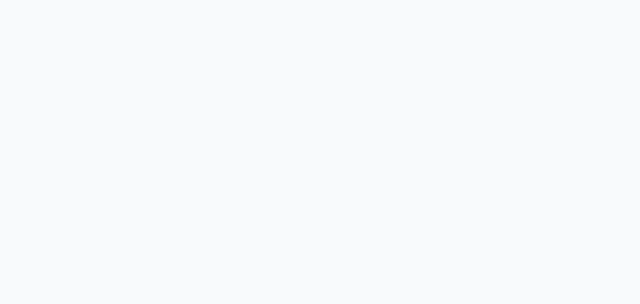
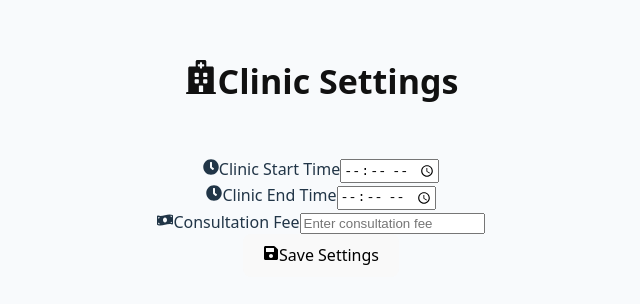
Before and after one commit to Hrithikrao86/clinora-frontend, a React (Vite) app in the folder vite-project/: page /settings/clinic in a window 1280 px wide. Before the commit this address had no page. Shown: the part 248-552 px from the top of the page, without its empty margins (319-959 px from the left). Built offline with nearby package versions, Linux system fonts and the light colour scheme; no server answers.

Commit message:
added setting

```diff
--- a/vite-project/src/App.jsx
+++ b/vite-project/src/App.jsx
@@ -8,6 +8,7 @@ import ChangePassword from './components/ChangePassword'
 import Doctors from './components/Doctors'
 import Settings from './components/Settings'
 import Appointments from "./components/GetAppointments"
+import ClinicSettings from './components/ClinicSettings'
 
 function App() {
 
@@ -16,6 +17,7 @@ function App() {
       <Routes>
         <Route path="/" element={<Login />} />
         <Route path="/settings/password" element={<ChangePassword />} />
+        <Route path="/settings/clinic" element={<ClinicSettings/>}/>
         <Route path="/dashboard" element={<Appointments />} />
         <Route path="/settings/doctors" element={<Doctors/>}/>
         <Route path="/settings" element={<Settings/>}/>
--- /dev/null
+++ b/vite-project/src/components/ClinicSettings/index.jsx
@@ -0,0 +1,162 @@
+import {Component} from "react"
+import { FaClock, FaMoneyBillWave, FaSave, FaHospital } from "react-icons/fa"
+import "./index.css"
+
+class ClinicSettings extends Component {
+
+  state = {
+    start_time: "",
+    end_time: "",
+    consultation_fee: ""
+  }
+
+  componentDidMount() {
+    this.fetchSettings()
+  }
+
+  fetchSettings = async () => {
+    try {
+
+      const response = await fetch(
+        "https://clinora-backend.onrender.com/api/clinic/settings",
+        {
+          credentials: "include"
+        }
+      )
+
+      if (response.ok) {
+
+        const data = await response.json()
+
+        this.setState({
+          start_time: data.start_time || "",
+          end_time: data.end_time || "",
+          consultation_fee: data.consultation_fee || ""
+        })
+      }
+
+    } catch (err) {
+      console.log("Fetch settings error", err)
+    }
+  }
+
+  updateSettings = async () => {
+
+    const {start_time, end_time, consultation_fee} = this.state
+
+    try {
+
+      const response = await fetch(
+        "https://clinora-backend.onrender.com/api/clinic/settings",
+        {
+          method: "PUT",
+          headers: {
+            "Content-Type": "application/json"
+          },
+          credentials: "include",
+          body: JSON.stringify({
+            start_time,
+            end_time,
+            consultation_fee
+          })
+        }
+      )
+
+      if (response.ok) {
+        alert("Clinic settings updated successfully")
+      } else {
+        alert("Failed to update settings")
+      }
+
+    } catch (err) {
+      console.log("Update settings error", err)
+    }
+  }
+
+  render() {
+
+    const {start_time, end_time, consultation_fee} = this.state
+
+    return (
+
+      <div className="clinic-settings-page">
+
+        <div className="clinic-settings-card">
+
+          <h2 className="settings-title">
+            <FaHospital className="settings-icon"/>
+            Clinic Settings
+          </h2>
+
+          <div className="settings-group">
+
+            <label className="settings-label">
+              <FaClock />
+              Clinic Start Time
+            </label>
+
+            <input
+              className="settings-input"
+              type="time"
+              value={start_time}
+              onChange={(e) =>
+                this.setState({start_time: e.target.value})
+              }
+            />
+
+          </div>
+
+          <div className="settings-group">
+
+            <label className="settings-label">
+              <FaClock />
+              Clinic End Time
+            </label>
+
+            <input
+              className="settings-input"
+              type="time"
+              value={end_time}
+              onChange={(e) =>
+                this.setState({end_time: e.target.value})
+              }
+            />
+
+          </div>
+
+          <div className="settings-group">
+
+            <label className="settings-label">
+              <FaMoneyBillWave />
+              Consultation Fee
+            </label>
+
+            <input
+              className="settings-input"
+              type="number"
+              placeholder="Enter consultation fee"
+              value={consultation_fee}
+              onChange={(e) =>
+                this.setState({consultation_fee: e.target.value})
+              }
+            />
+
+          </div>
+
+          <button
+            className="settings-save-btn"
+            onClick={this.updateSettings}
+          >
+            <FaSave />
+            Save Settings
+          </button>
+
+        </div>
+
+      </div>
+
+    )
+  }
+}
+
+export default ClinicSettings
--- a/vite-project/src/components/Settings/index.jsx
+++ b/vite-project/src/components/Settings/index.jsx
@@ -5,12 +5,17 @@ import { FiUser } from "react-icons/fi"
 import { FiUsers } from "react-icons/fi"
 import { FiLock } from "react-icons/fi"
 import { FiLogOut } from "react-icons/fi"
+import { FaHospital } from "react-icons/fa"
 
 class Settings extends Component {
 
 goProfile = () => {
   window.location.href="/settings/profile"
 }
+
+goClinic=()=>{
+   window.location.href="/settings/ClinicSettings"
+  }
 
 goDoctors = () => {
   window.location.href="/settings/doctors"
@@ -62,6 +67,15 @@ return(
 <p>Manage clinic doctors</p>
 </div>
 
+<div className="settings-card" onClick={this.goClinic}>
+<div className="icon-circle orange">
+<FaHospital size={21}/>
+</div>
+
+<h3>Clinic Settings</h3>
+<p>Update clinic timings and consultation fee</p>
+</div>
+
 
 <div className="settings-card" onClick={this.goPassword}>
 <div className="icon-circle orange">
```
Also changed, not shown: vite-project/src/components/ClinicSettings/index.css (added).
